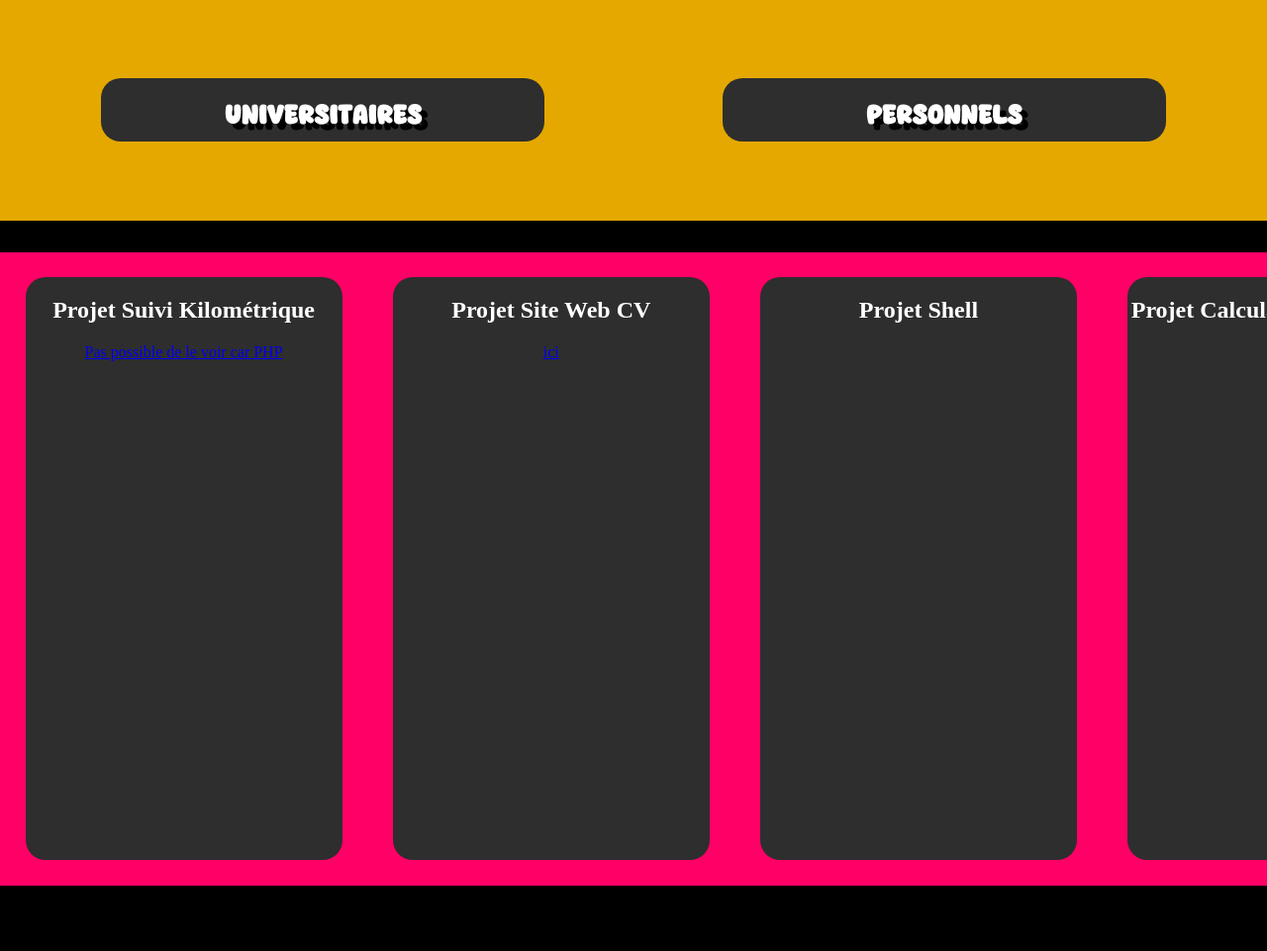
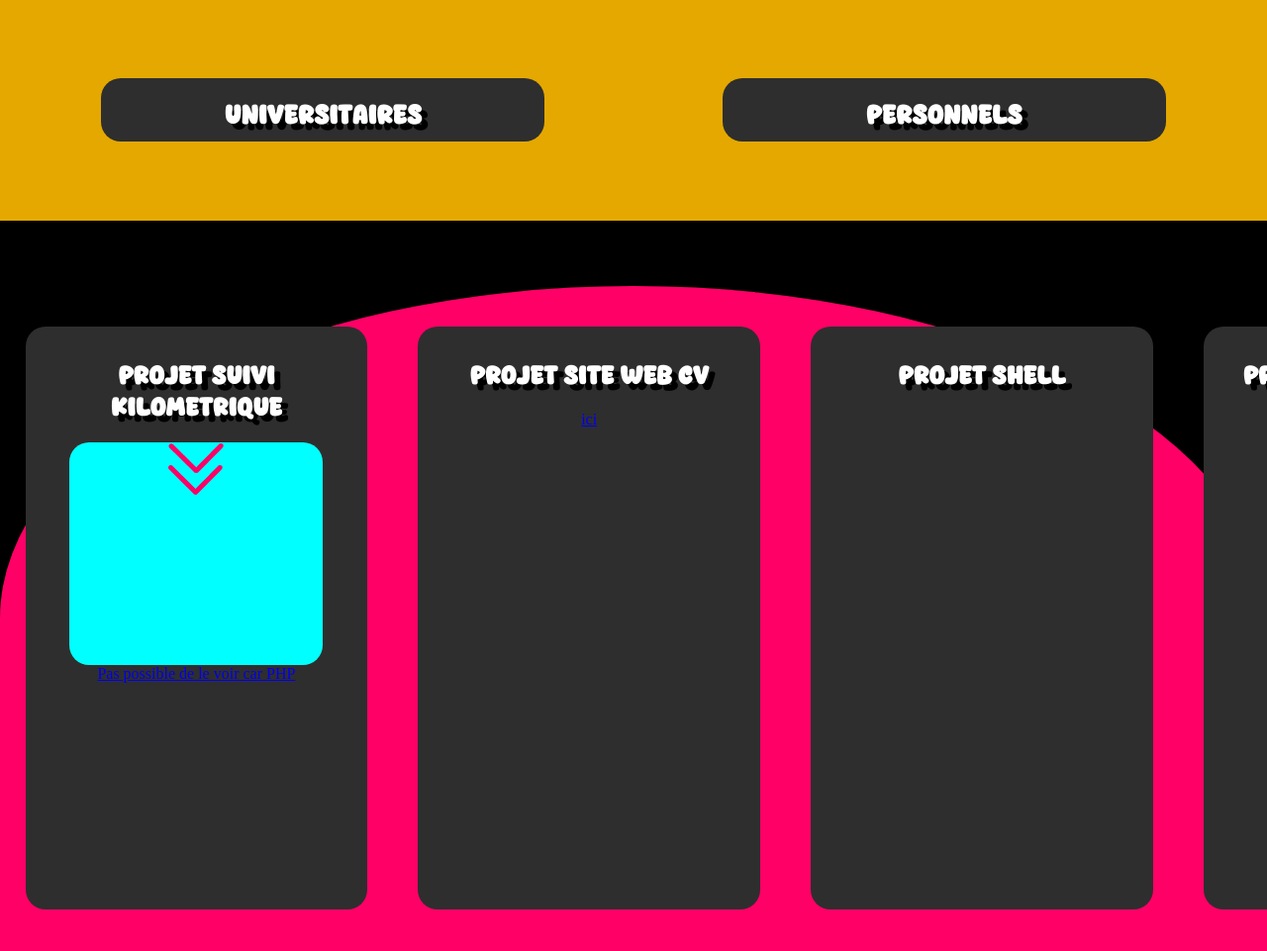
Before and after one commit to DuPeio/Projets, a PHP site: page / in a window 1280 px wide. Shown: the part 917-1878 px from the top of the page at 99% size. Before the commit the page ends 1812 px from the top, so only its background shows below. Run offline with PHP 8.4, Linux system fonts and the light colour scheme.

Commit message:
Plein de trucs

```diff
--- a/Projets Personnels/Projet Site Projets/index.html
+++ b/Projets Personnels/Projet Site Projets/index.html
@@ -32,13 +32,29 @@
         </li>
     </ul>
 
+    <div class="projetBG">
         <ul class="projets">
+            <!-- Projet 1 -->
             <li class="perso">
-            <div>
-                <h2>Projet Suivi Kilométrique</h2>
-                <a href="../Projet Suivi Kilométrique/index.php" target="_blank">Pas possible de le voir car PHP</a>
+                <h2>Projet Suivi Kilometrique</h2>
+                <div class="img">
+                    <div><img src="./images/Fleche scroll bas.png" alt="img projet"></div>
+                    <div><img src="./images/Fleche scroll bas.png" alt="img projet"></div>
+                    <div><img src="./images/Fleche scroll bas.png" alt="img projet"></div>
+
+                    <div><img src="./images/Fleche scroll bas.png" alt="img projet"></div>
+                    <div><img src="./images/Fleche scroll bas.png" alt="img projet"></div>
+
+                    <div><img src="./images/Fleche scroll bas.png" alt="img projet"></div>
+                    <div><img src="./images/Fleche scroll bas.png" alt="img projet"></div>
+
+                    <div><img src="./images/Fleche scroll bas.png" alt="img projet"></div>
+                    <div><img src="./images/Fleche scroll bas.png" alt="img projet"></div>
                 </div>
+
+                <a href="../Projet Suivi Kilometrique/index.php" target="_blank">Pas possible de le voir car PHP</a>
             </li>
+            <!-- Projet 1 -->
             <li class="perso">
                 <div >
                     <h2>Projet Site Web CV</h2>
@@ -57,14 +73,14 @@
                 </div>
             </li>
             <li class="univ">
-            <div >
+                <div class="titre">
                     <h2>Projet Tetris</h2>
                 </div>
             </li>
             <li class="perso">
                 <div>
-                <h2>Projet Suivi Kilométrique</h2>
-                <a href="../Projet Suivi Kilométrique/index.php" target="_blank">Pas possible de le voir car PHP</a>
+                    <h2>Projet Suivi Kilometrique</h2>
+                    <a href="../Projet Suivi Kilometrique/index.php" target="_blank">Pas possible de le voir car PHP</a>
                 </div>
             </li>
             <li class="perso">
@@ -90,6 +106,8 @@
                 </div>
             </li>
         </ul>
+    </div>
+
 
 
 
--- a/Projets Personnels/Projet Site Projets/style.css
+++ b/Projets Personnels/Projet Site Projets/style.css
@@ -146,20 +146,57 @@ ul li{
 
 }
 
+.projetBG{
+    z-index: 2s;
+    margin-top: 50px;
+    border-radius: 80% 80% 0 0;
+    overflow: visible;
+    width: 100%;
+    background-color: #FF0066;
+}
 
 .projets {
-    background-color: #FF0066;
     padding: 0;
     width: 100%;
     overflow-x: scroll;
     height: 50vw;
     display: flex;
+
 }
 
 .projets li {
     flex: 0 0 25vw;
+    max-width: 25vw;
     margin: 2vw;
+    padding:1vw;
 }
+
+.projets h2{
+    font-family: 'CreamBeige', sans-serif;
+    text-shadow: #000 6px 6px 0;
+}
+
+.projets .img{
+    margin: 0 auto;
+    width: 80%;
+    background-color: #552800;
+    height: 40%;
+    overflow-x: scroll;
+    border-radius: 20px;
+    scrollbar-width: none;
+    display: flex;
+    flex-direction: row;
+    scroll-snap-type: x mandatory;
+}
+
+.projets .img div{
+    min-width:100%;
+    margin-right: 20px;
+    background-color: aqua;
+    scroll-snap-align: center;
+    /* flex: none; */
+}
+
 
 
 /*
```
Lines whose indentation alone changed are shown as unchanged.
